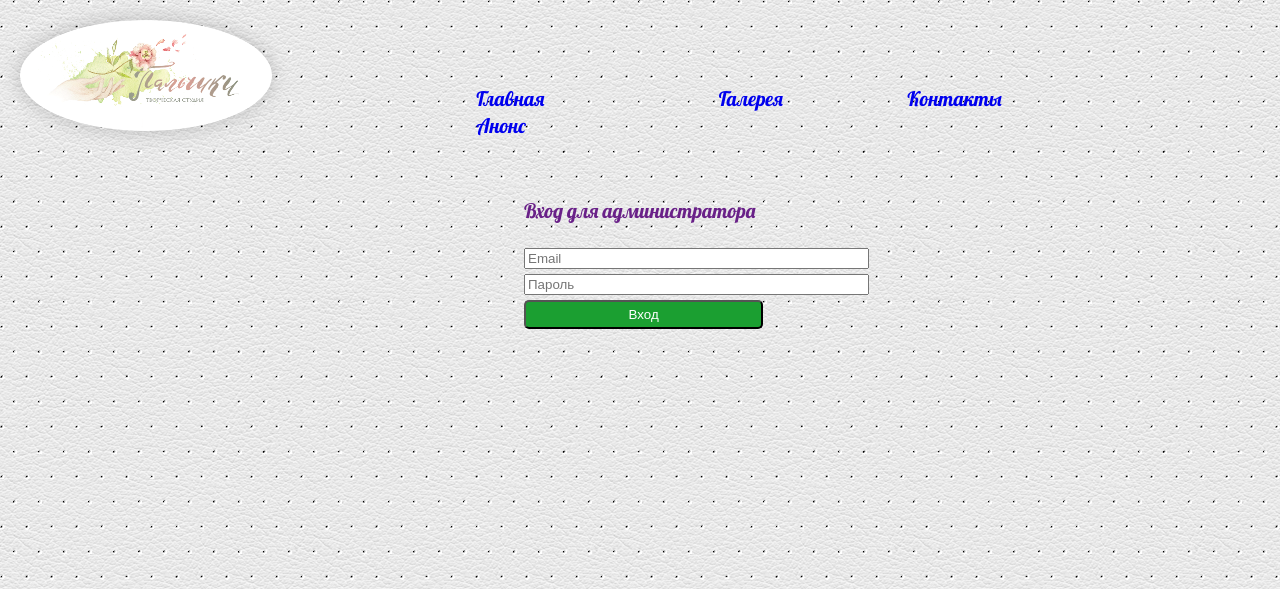
After one commit to jkrivonos/palchiki, a PHP site: page /enter.html in a window 1280 px wide. The commit adds this page. Shown: the top 589 px of the page. Run offline with PHP 8.4, Linux system fonts and the light colour scheme.

Commit message:
добавила админскую панель

```diff
--- a/css/style.css
+++ b/css/style.css
@@ -32,7 +32,7 @@ body {
   width: auto;
   margin: 0 auto;
   padding: 0px;
-  border: solid indianred 2px;
+  /*border: solid indianred 2px;*/
   position: relative;
   padding-left:20px;
 }
@@ -57,7 +57,7 @@ body {
 .mainCircles {
   width: 70%;
   margin: 0 auto;
-  border: solid 2px yellow;
+  /*border: solid 2px yellow;*/
 }
 .gallery{
   width:70%;
@@ -205,7 +205,7 @@ bottom: 50px;
 .fa-window-close:hover{
   color: #9f141e;
 }
-input[type="submit"]{
+.callback input[type="submit"]{
   padding: 10px 10px;
   color: #1b9f31;
   background: linear-gradient(to bottom, rgba(27, 159, 49, 0.1) 40%, rgba(27, 159, 49, 0.5));
@@ -216,7 +216,7 @@ input[type="submit"]{
   margin-bottom: 10px;
   margin-top: 10px;
 }
-input[type="submit"]:hover{
+.callback input[type="submit"]:hover{
   background-color: #fffb37;
   cursor: pointer;
 }
@@ -299,3 +299,21 @@ li {
 #alarm{
   border: dashed 2px orangered;
 }
+.enter{
+  width:20%;
+  padding: 20px;
+}
+.btnEnter{
+  width:95%;
+  border-radius: 5px;
+  color:white;
+  background-color: rgba(27, 159, 49, 1);
+  padding: 5px;
+  margin-top: 5px;
+}
+.btnEnter:hover{
+  background-color: rgba(27, 159, 49, 0.8);
+}
+p{
+  color: #692088;
+}
--- /dev/null
+++ b/enter.html
@@ -0,0 +1,39 @@
+<!DOCTYPE html>
+<html lang="en">
+<head>
+    <meta charset="UTF-8">
+    <link rel="stylesheet" href="css/style.css">
+    <link href="https://fonts.googleapis.com/css?family=Lobster&amp;subset=cyrillic,cyrillic-ext" rel="stylesheet">
+    <title>Творческая Студия "Пальчики"</title>
+</head>
+<body>
+<div class="container">
+  <div class="header">
+    <div class="logo"><img src="images/logo.png" alt="Пальчики">
+    </div>
+    <ul class='menuInfo'>
+      <li class="menu"><a href="index.html">Главная</a></li>
+      <li class="menu"><a href="parties.html">Галерея</a></li>
+      <li class="menu"><a href="contacts.html">Контакты</a></li>
+      <li class="menu"><a href="forecast.html">Анонс</a></li>
+    </ul>
+  </div>
+
+  <div class="mainCircles enter">
+      <p>Вход для администратора</p>
+      <div class="">
+      <form action="feedback.php" method="post">
+        <input type="email" maxlength="25" size="40" id="name" name="email" placeholder="Email" required>
+        <input type="password" maxlength="25" size="40" name="password" placeholder="Пароль" required>
+        <input type="submit" class="btnEnter" value="Вход">
+      </form>
+      </div>
+  </div>
+
+
+
+
+
+
+</body>
+</html>
```
